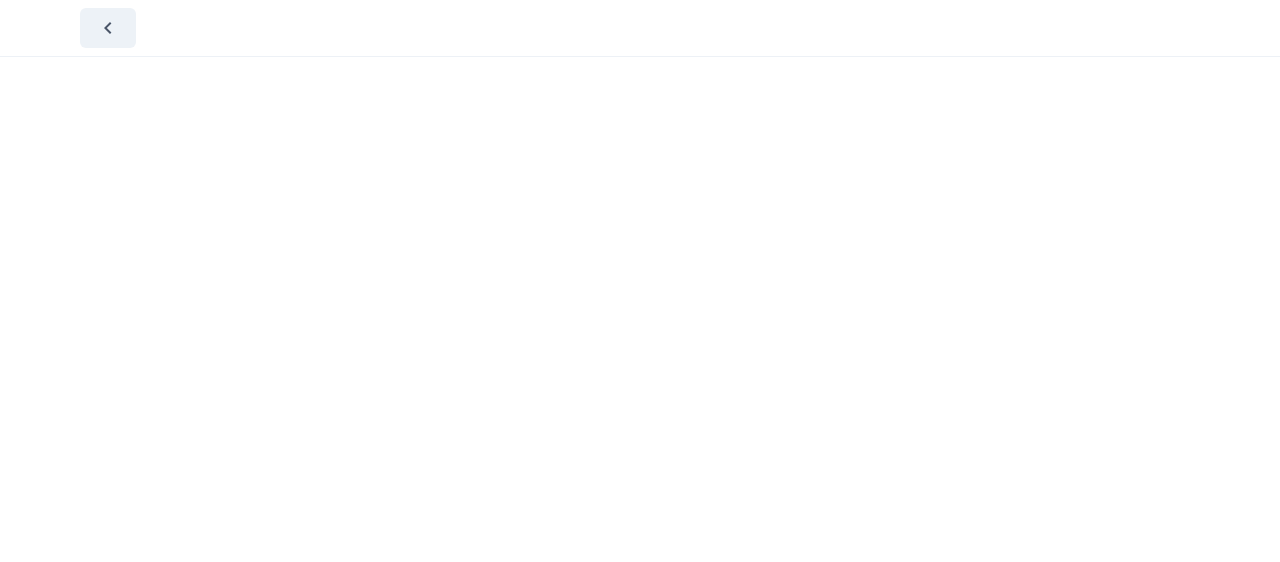
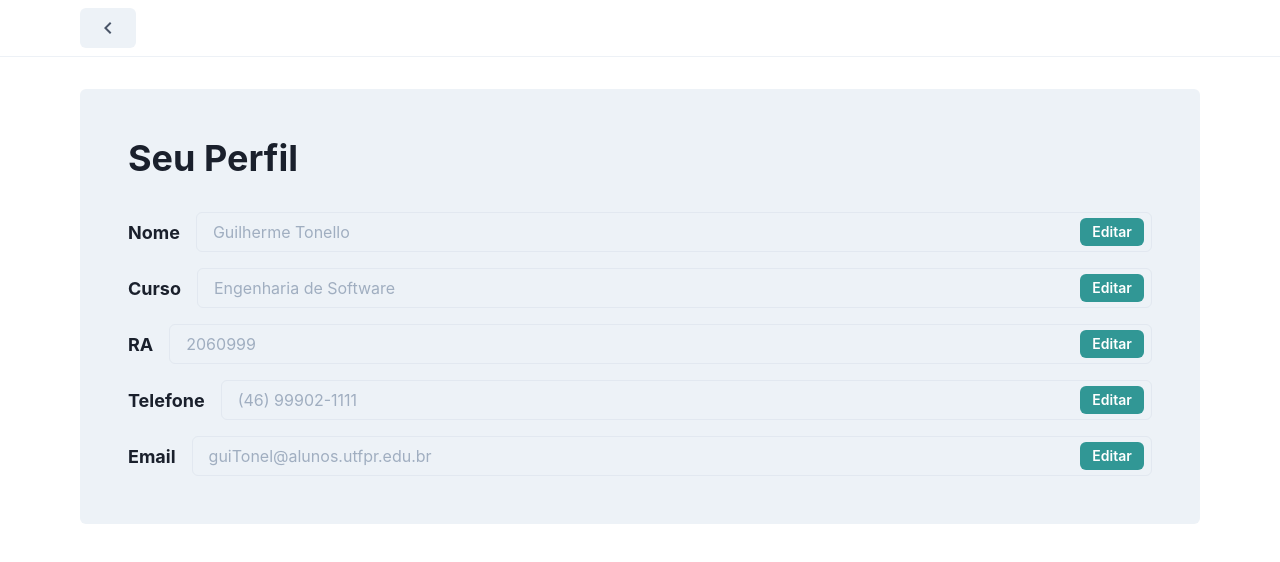
Before and after one commit to Kastango/deseg, a Next.js app: page /aluno/profile in a window 1280 px wide. Shown: the top 562 px of the page. Built offline with nearby package versions, Linux system fonts and the light colour scheme.

Commit message:
profile and dynamic navbar

```diff
--- a/components/NavBarAdmin.tsx
+++ b/components/NavBar.tsx
@@ -2,13 +2,16 @@ import { Button, Flex, Menu, MenuList, MenuItem, MenuButton, Divider, Link, Spac
 import { ChevronDownIcon, BellIcon, ChevronLeftIcon } from '@chakra-ui/icons'
 import { useRouter } from 'next/router'
 
-export default function NavBar() {
+export default function NavBar(props) {
   const router = useRouter();
 
   return (
     <Flex direction="column">
       <Flex m={2} mx={[1, 2, 20]} >
+      { props.elements[0] ?
         <Button onClick={() => router.back()}><ChevronLeftIcon w={6} h={6}  color="gray.600"/></Button>
+        : null }
+        { props.elements[1] ?
         <Menu>
           <MenuButton marginLeft={[1, 2]} as={Button} rightIcon={<ChevronDownIcon />}>
             Cadastro
@@ -21,10 +24,15 @@ export default function NavBar() {
             <MenuItem onClick={() => router.push('/cadastro/estacionamento')}>Cadastro de Estacionamentos</MenuItem>
           </MenuList>
         </Menu>
+         : null }
         <Spacer />
         <Flex alignItems="center" justifyContent="center">
+        { props.elements[2] ?
           <Button onClick={() => router.push(router.pathname + '/profile')} >Meu Perfil</Button>
+          : null }
+        { props.elements[3] ?
           <Button marginLeft={[1, 2]}><BellIcon w={6} h={6}  color="gray.600"/></Button>
+          : null }
         </Flex>
       </Flex>
       <Divider orientation="horizontal" />
--- a/pages/aluno/profile.tsx
+++ b/pages/aluno/profile.tsx
@@ -1,16 +1,62 @@
-import { Button, Flex, Divider,  } from '@chakra-ui/react'
-import { ChevronLeftIcon } from '@chakra-ui/icons'
-import { useRouter } from 'next/router'
+import { Button, Flex, Heading, Input, InputGroup, Stack, Text, InputRightElement } from '@chakra-ui/react'
+
+import NavBar  from '../../components/NavBar';
 
 export default function Profile() {
-  const router = useRouter();
 
   return (
-    <Flex direction="column">
-      <Flex m={2} mx={[1, 2, 20]} >
-        <Button onClick={() => router.back()}><ChevronLeftIcon w={6} h={6}  color="gray.600"/></Button>
+    <>
+      <NavBar elements={[1,0,0,0]}/>
+      <Flex>
+        <Stack spacing={4} direction="column" mx={[1, 2, 20]} mt={8} w='full'  background="gray.100" p={12} rounded={6} >
+          <Heading mb={4}>Seu Perfil</Heading>
+          <Stack spacing={4} direction="row" alignItems="Center">
+            <Text fontSize="lg" fontWeight="bold">Nome</Text>
+            <InputGroup variant="outline" colorScheme="teal">
+              <Input type="string" placeholder="Guilherme Tonello"/>
+              <InputRightElement variant="filled" width="5rem">
+                <Button colorScheme="teal" h="1.75rem" size="sm" >Editar</Button>
+              </InputRightElement>
+            </InputGroup>
+          </Stack>
+          <Stack spacing={4} direction="row" alignItems="Center">
+            <Text fontSize="lg" fontWeight="bold">Curso</Text>
+            <InputGroup variant="outline" colorScheme="teal">
+              <Input type="string" placeholder="Engenharia de Software"/>
+              <InputRightElement variant="filled" width="5rem">
+                <Button colorScheme="teal" h="1.75rem" size="sm" >Editar</Button>
+              </InputRightElement>
+            </InputGroup>
+          </Stack>
+          <Stack spacing={4} direction="row" alignItems="Center">
+            <Text fontSize="lg" fontWeight="bold">RA</Text>
+            <InputGroup variant="outline" colorScheme="teal">
+              <Input type="string" placeholder="2060999"/>
+              <InputRightElement variant="filled" width="5rem">
+                <Button colorScheme="teal" h="1.75rem" size="sm" >Editar</Button>
+              </InputRightElement>
+            </InputGroup>
+          </Stack>
+          <Stack spacing={4} direction="row" alignItems="Center">
+            <Text fontSize="lg" fontWeight="bold">Telefone</Text>
+            <InputGroup variant="outline" colorScheme="teal">
+              <Input type="string" placeholder="(46) 99902-1111"/>
+              <InputRightElement variant="filled" width="5rem">
+                <Button colorScheme="teal" h="1.75rem" size="sm" >Editar</Button>
+              </InputRightElement>
+            </InputGroup>
+          </Stack>
+          <Stack spacing={4} direction="row" alignItems="Center">
+            <Text fontSize="lg" fontWeight="bold">Email</Text>
+            <InputGroup variant="outline" colorScheme="teal">
+              <Input type="string" placeholder="guiTonel@alunos.utfpr.edu.br"/>
+              <InputRightElement variant="filled" width="5rem">
+                <Button colorScheme="teal" h="1.75rem" size="sm" >Editar</Button>
+              </InputRightElement>
+            </InputGroup>
+          </Stack>
+        </Stack>
       </Flex>
-      <Divider orientation="horizontal" />
-    </Flex>
+    </>
   )
 }
--- a/pages/cadastro/aluno.tsx
+++ b/pages/cadastro/aluno.tsx
@@ -1,7 +1,7 @@
-import NavBar  from '../../components/navbar';
+import NavBar  from '../../components/NavBar';
 
 export default function cadastroAluno() {
   return (
-    <NavBar/>
+    <NavBar elements={[1,1,0,0]}/>
   )
 }
--- a/pages/cadastro/estacionamento.tsx
+++ b/pages/cadastro/estacionamento.tsx
@@ -1,7 +1,7 @@
-import NavBar  from '../../components/NavBarAdmin';
+import NavBar  from '../../components/NavBar';
 
 export default function cadastroEstacionamento() {
   return (
-    <NavBar/>
+    <NavBar elements={[1,1,0,0]}/>
   )
 }
--- a/pages/cadastro/servidor.tsx
+++ b/pages/cadastro/servidor.tsx
@@ -1,7 +1,7 @@
-import NavBar  from '../../components/NavBarAdmin';
+import NavBar  from '../../components/NavBar';
 
 export default function cadastroServidor() {
   return (
-    <NavBar/>
+    <NavBar elements={[1,1,0,0]}/>
   )
 }
--- a/pages/cadastro/visitante.tsx
+++ b/pages/cadastro/visitante.tsx
@@ -1,7 +1,7 @@
-import NavBar  from '../../components/navbar';
+import NavBar  from '../../components/NavBar';
 
 export default function cadastroVisitante() {
   return (
-    <NavBar/>
+    <NavBar elements={[1,1,0,0]}/>
   )
 }
--- a/pages/servidor/index.tsx
+++ b/pages/servidor/index.tsx
@@ -1,6 +1,10 @@
+import NavBar  from '../../components/NavBar';
 
-export default function Aluno() {
+export default function Servidor() {
   return (
+  <>
+    <NavBar elements={[1, 0, 1, 1]}/>
     <h1>Servidor</h1>
+  </>
   )
 }
```
Also changed, not shown: pages/admin/index.tsx (+15 -10 lines), pages/aluno/index.tsx (+6 -3 lines), pages/cadastro/veiculo.tsx (+7 -2 lines), pages/visitante/index.tsx (+6 -2 lines), public/saas.png (added), 1 other file (tests, documents, lock files or other folders).
